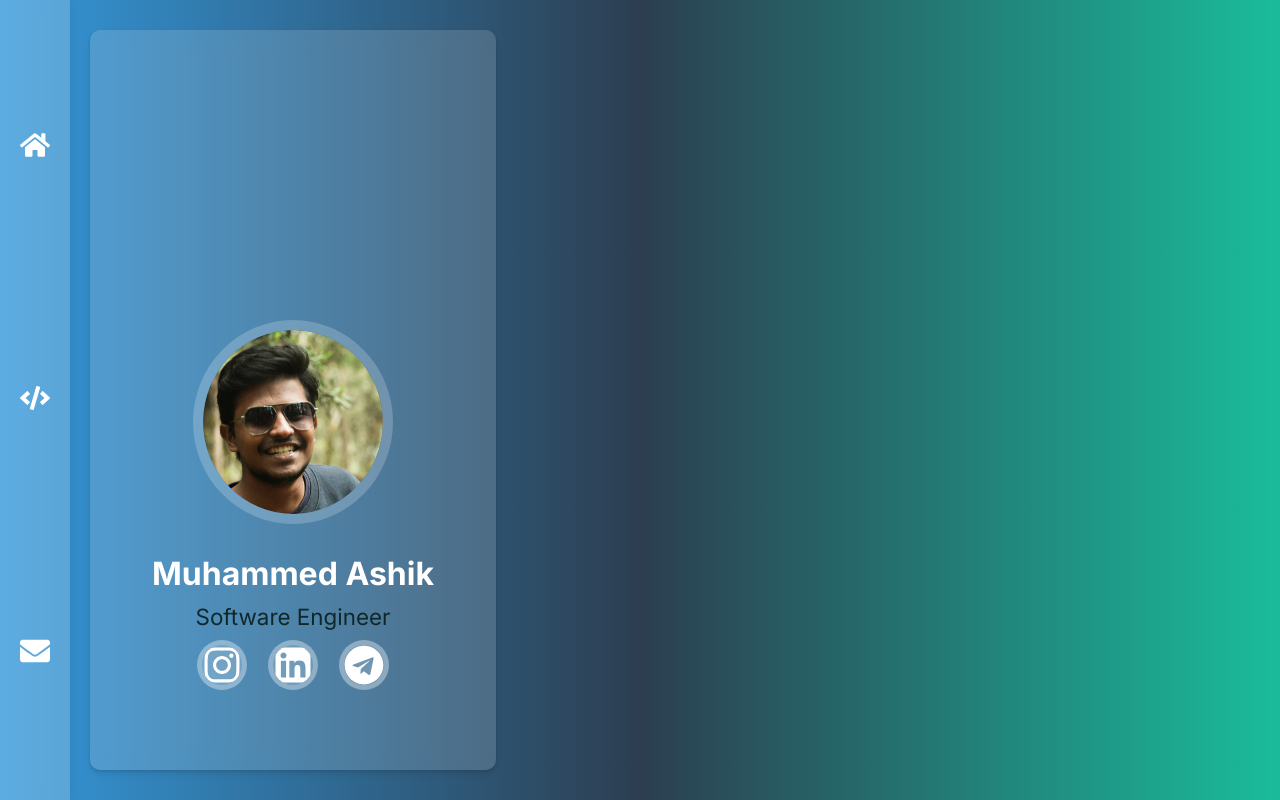
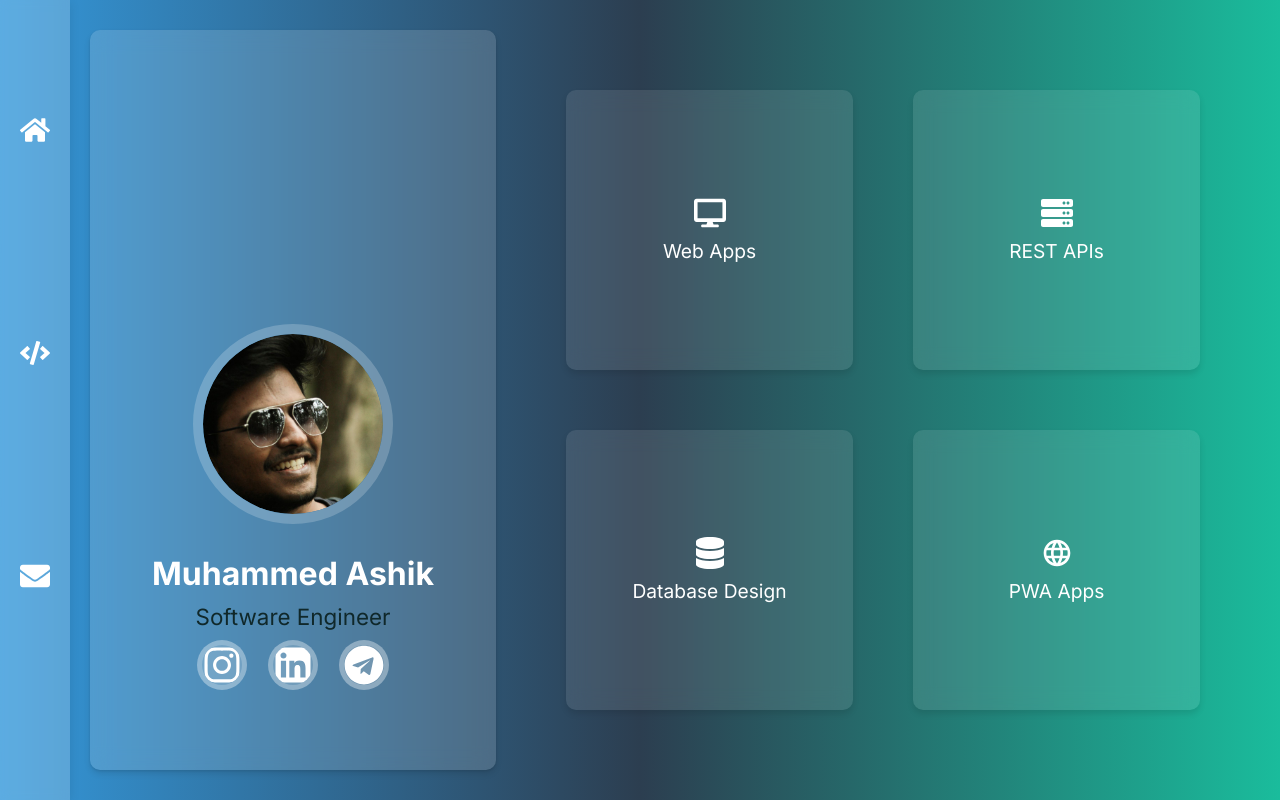
Before and after one commit to ashikpnc/profile-app, a Next.js app: page / in a window 1280 px wide. Built offline with nearby package versions, Linux system fonts and the light colour scheme.

Commit message:
skill cards

```diff
--- a/src/app/page.tsx
+++ b/src/app/page.tsx
@@ -1,11 +1,13 @@
 import Image from "next/image";
 import styles from "./page.module.scss";
 import ProfileCard from "@/components/ProfileCard";
+import SkillCard from "@/components/SkillCard";
 
 export default function Home() {
   return (
     <main className={styles.main}>
-      <ProfileCard/>
+      <ProfileCard />
+      <SkillCard/>
     </main>
   );
 }
--- a/src/components/Navbar/index.tsx
+++ b/src/components/Navbar/index.tsx
@@ -1,20 +1,47 @@
-import React from 'react'
-import { FaCode, FaEnvelope, FaHome} from 'react-icons/fa'
-import './styles.scss'
-import Link from 'next/link'
+"use client";
 
-type Props = {}
+import React, { useEffect, useState } from "react";
+import { FaCode, FaEnvelope, FaHome } from "react-icons/fa";
+import "./styles.scss";
+import Link from "next/link";
+
+type Props = {};
 
 const Navbar = (props: Props) => {
+  const [pwaMode, setPwaMode] = useState(false);
+  useEffect(() => {
+    // Check for PWA installation
+    const isPWA =
+      window.matchMedia("(display-mode: standalone)").matches ||
+      (window.navigator as any).standalone === true;
+
+    if (isPWA) {
+      setPwaMode(true)
+    } else {
+      setPwaMode(false)
+    }
+  }, []);
   return (
     <nav>
-    <ul>
-      <li><Link href='/'><FaHome className='icon' /></Link></li>
-      <li><Link href='/projects'><FaCode className='icon' /></Link></li>
-      <li><Link href='/contact'><FaEnvelope className='icon' /></Link></li>
-    </ul>
-  </nav>
-  )
-}
+      <ul>
+        <li>
+          <Link href="/">
+            <FaHome className="icon" />
+          </Link>
+        </li>
+        <li>
+          <Link href="/projects">
+            <FaCode className="icon" />
+          </Link>
+        </li>
+        <li>
+          <Link href="/contact">
+            <FaEnvelope className="icon" />
+          </Link>
+        </li>
+      </ul>
+    </nav>
+  );
+};
 
-export default Navbar
+export default Navbar;
--- a/src/components/Navbar/styles.scss
+++ b/src/components/Navbar/styles.scss
@@ -3,7 +3,7 @@ nav {
   background: rgba(255, 255, 255, 0.2);
   backdrop-filter: blur(5px);
   box-shadow: 0px 2px 10px rgba(0, 0, 0, 0.1);
-  padding: 20px;
+  padding: 20px 20px 110px 20px;
 
   ul {
     list-style: none;
--- a/src/components/ProfileCard/styles.scss
+++ b/src/components/ProfileCard/styles.scss
@@ -15,16 +15,19 @@
     @media (max-width: 768px) {
         gap: 10px;
         padding: 10px;
+        margin: 0 20px;
     }
 
     .profile-picture-container {
         width: 200px;
+        height: 200px;
         overflow: hidden;
         border: 10px solid rgba(255, 255, 255, 0.2);
         border-radius: 50%;
 
         @media (max-width: 768px) {
             width: 150px;
+            height: 150px;
         }
 
         img {
--- /dev/null
+++ b/src/components/SkillCard/index.tsx
@@ -0,0 +1,29 @@
+import React from "react";
+import { FaDesktop, FaServer, FaDatabase, FaCloud } from "react-icons/fa";
+import "./styles.scss";
+import { MdLanguage } from "react-icons/md";
+
+const SkillCard = () => {
+  return (
+    <div className="skill-card">
+      <div className="skill1 skill-item">
+        <FaDesktop className="icon" />
+        <span className="skill-title">Web Apps</span>
+      </div>
+      <div className="skill2 skill-item">
+        <FaServer className="icon" />
+        <span className="skill-title">REST APIs</span>
+      </div>
+      <div className="skill3 skill-item">
+        <FaDatabase className="icon" />
+        <span className="skill-title">Database Design</span>
+      </div>
+      <div className="skill4 skill-item">
+        <MdLanguage className="icon" />
+        <span className="skill-title">PWA Apps</span>
+      </div>
+    </div>
+  );
+};
+
+export default SkillCard;
--- /dev/null
+++ b/src/components/SkillCard/styles.scss
@@ -0,0 +1,62 @@
+.skill-card {
+    grid-area: skill-card;
+    display: grid;
+    gap: 60px;
+    padding: 60px;
+
+    grid-template-rows: 1fr 1fr;
+    grid-template-columns: 1fr 1fr;
+    color: white;
+
+    grid-template-areas:
+        'skill1 skill2'
+        'skill3 skill4';
+
+    @media screen and (max-width: 768px) {
+        gap: 20px;
+            padding: 20px;
+        grid-template-rows: 1fr 1fr 1fr 1fr;
+        grid-template-columns: 1fr;
+        grid-template-areas:
+            'skill1'
+            'skill2'
+            'skill3'
+            'skill4';
+    }
+
+        .skill1 {
+            grid-area: skill1;
+        }
+
+        .skill2 {
+            grid-area: skill2;
+        }
+
+        .skill3 {
+            grid-area: skill3;
+        }
+
+        .skill4 {
+            grid-area: skill4;
+        }
+                 .skill-item {
+                     display: flex;
+                     flex-direction: column;
+                     align-items: center;
+                     justify-content: center;
+                     padding: 20px;
+                     background-color: rgba(255, 255, 255, 0.1);
+                     border-radius: 10px;
+                     backdrop-filter: blur(10px);
+                     box-shadow: 0 4px 6px rgba(0, 0, 0, 0.1);
+                 }
+                                 .icon {
+                                     font-size: 2em;
+                                     margin-bottom: 10px;
+
+                                 }
+
+                                 .skill-title {
+                                     font-size: 1.2em;
+                                 }
+}
```
Also changed, not shown: src/assets/profile-pic-2.jpg (added), src/assets/profile-pic.jpg.
